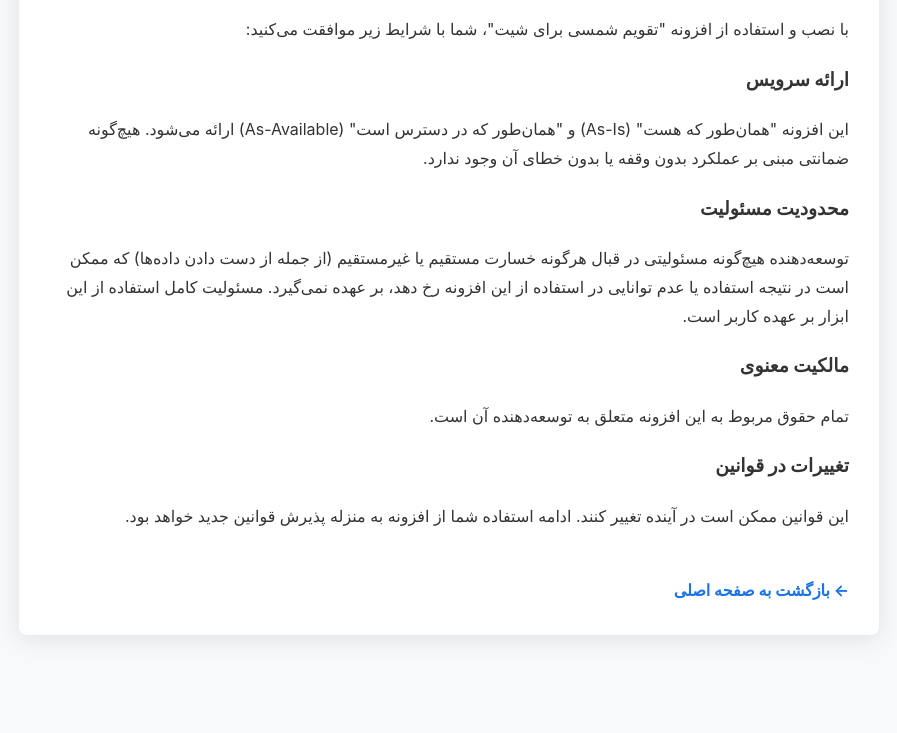
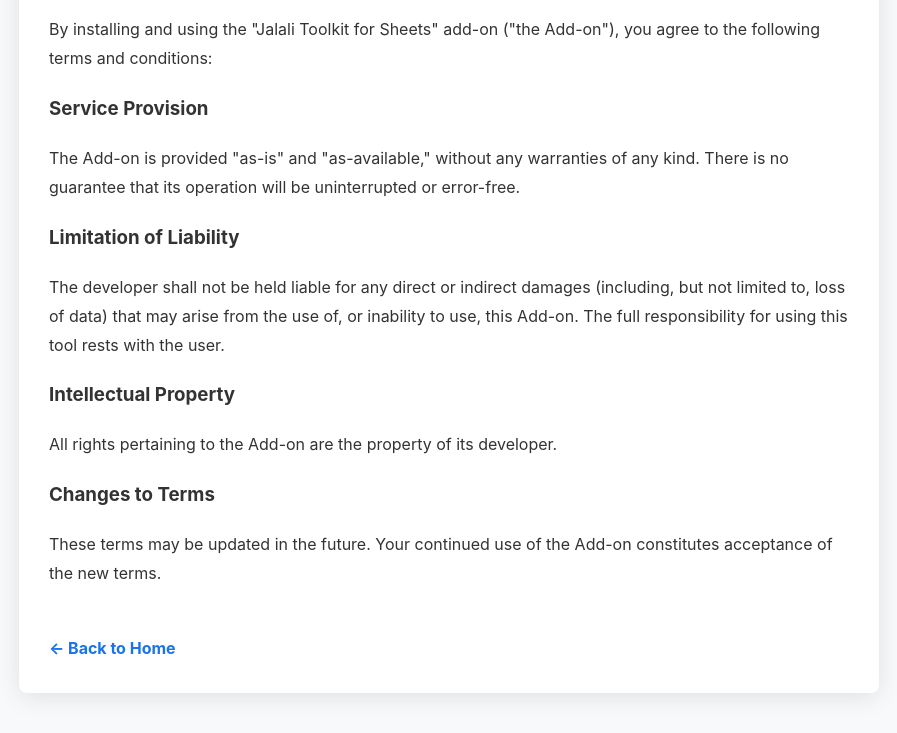
Before and after one commit to eliasalipour/eliasalipour.github.io, a plain HTML site: page terms.html in a window 1280 px wide. Shown: the part 155-888 px from the top of the page, without its empty margins (191-1088 px from the left). Before the commit the page ends 830 px from the top, so only its background shows below. Drawn offline with Linux system fonts and the light colour scheme.

Commit message:
Update terms.html

```diff
--- a/terms.html
+++ b/terms.html
@@ -1,12 +1,12 @@
 <!DOCTYPE html>
-<html lang="fa" dir="rtl">
+<html lang="en">
 <head>
   <meta charset="UTF-8">
   <meta name="viewport" content="width=device-width, initial-scale=1.0">
-  <title>قوانین و مقررات - افزونه تقویم شمسی</title>
+  <title>Terms of Service - Jalali Toolkit for Sheets</title>
   <style>
     body { font-family: -apple-system, BlinkMacSystemFont, "Segoe UI", Roboto, "Helvetica Neue", Arial, sans-serif; line-height: 1.8; margin: 0; background-color: #f8f9fa; color: #333; }
-    .container { max-width: 800px; margin: 40px auto; padding: 30px; background: white; border-radius: 8px; box-shadow: 0 4px 25px rgba(0,0,0,0.1); text-align: right; }
+    .container { max-width: 800px; margin: 40px auto; padding: 30px; background: white; border-radius: 8px; box-shadow: 0 4px 25px rgba(0,0,0,0.1); }
     h1 { color: #1a73e8; }
     .back-link { display: inline-block; margin-top: 30px; text-decoration: none; color: #1a73e8; font-weight: bold; }
   </style>
@@ -14,22 +14,22 @@
 <body>
 
   <div class="container">
-    <h1>قوانین و مقررات استفاده</h1>
-    <p>با نصب و استفاده از افزونه "تقویم شمسی برای شیت"، شما با شرایط زیر موافقت می‌کنید:</p>
+    <h1>Terms of Service</h1>
+    <p>By installing and using the "Jalali Toolkit for Sheets" add-on ("the Add-on"), you agree to the following terms and conditions:</p>
 
-    <h3>ارائه سرویس</h3>
-    <p>این افزونه "همان‌طور که هست" (As-Is) و "همان‌طور که در دسترس است" (As-Available) ارائه می‌شود. هیچ‌گونه ضمانتی مبنی بر عملکرد بدون وقفه یا بدون خطای آن وجود ندارد.</p>
+    <h3>Service Provision</h3>
+    <p>The Add-on is provided "as-is" and "as-available," without any warranties of any kind. There is no guarantee that its operation will be uninterrupted or error-free.</p>
 
-    <h3>محدودیت مسئولیت</h3>
-    <p>توسعه‌دهنده هیچ‌گونه مسئولیتی در قبال هرگونه خسارت مستقیم یا غیرمستقیم (از جمله از دست دادن داده‌ها) که ممکن است در نتیجه استفاده یا عدم توانایی در استفاده از این افزونه رخ دهد، بر عهده نمی‌گیرد. مسئولیت کامل استفاده از این ابزار بر عهده کاربر است.</p>
+    <h3>Limitation of Liability</h3>
+    <p>The developer shall not be held liable for any direct or indirect damages (including, but not limited to, loss of data) that may arise from the use of, or inability to use, this Add-on. The full responsibility for using this tool rests with the user.</p>
 
-    <h3>مالکیت معنوی</h3>
-    <p>تمام حقوق مربوط به این افزونه متعلق به توسعه‌دهنده آن است.</p>
+    <h3>Intellectual Property</h3>
+    <p>All rights pertaining to the Add-on are the property of its developer.</p>
 
-    <h3>تغییرات در قوانین</h3>
-    <p>این قوانین ممکن است در آینده تغییر کنند. ادامه استفاده شما از افزونه به منزله پذیرش قوانین جدید خواهد بود.</p>
+    <h3>Changes to Terms</h3>
+    <p>These terms may be updated in the future. Your continued use of the Add-on constitutes acceptance of the new terms.</p>
 
-    <a href="index.html" class="back-link">&larr; بازگشت به صفحه اصلی</a>
+    <a href="index.html" class="back-link">&larr; Back to Home</a>
   </div>
 
 </body>
```
